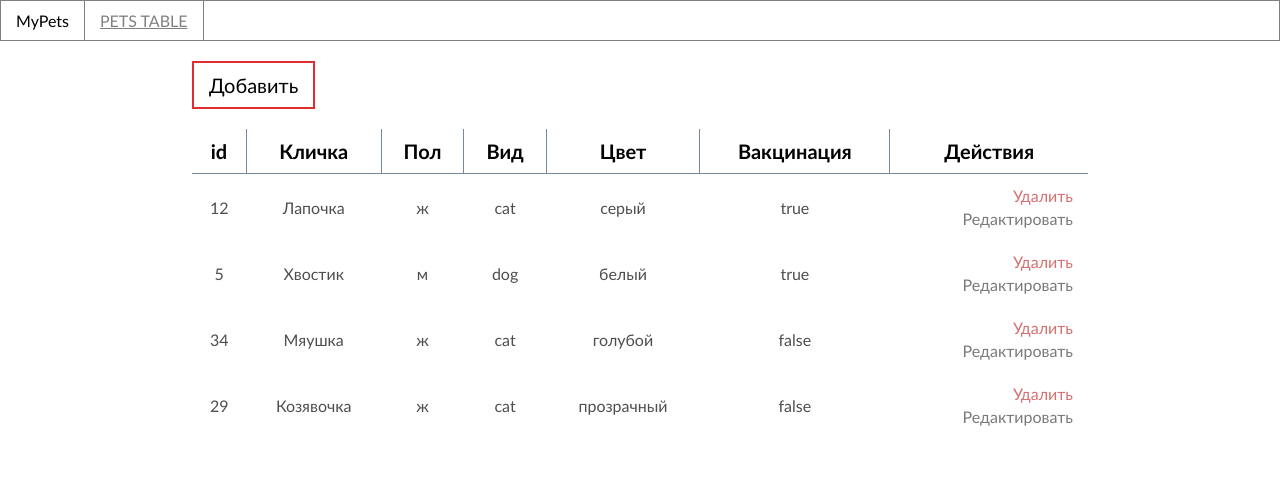
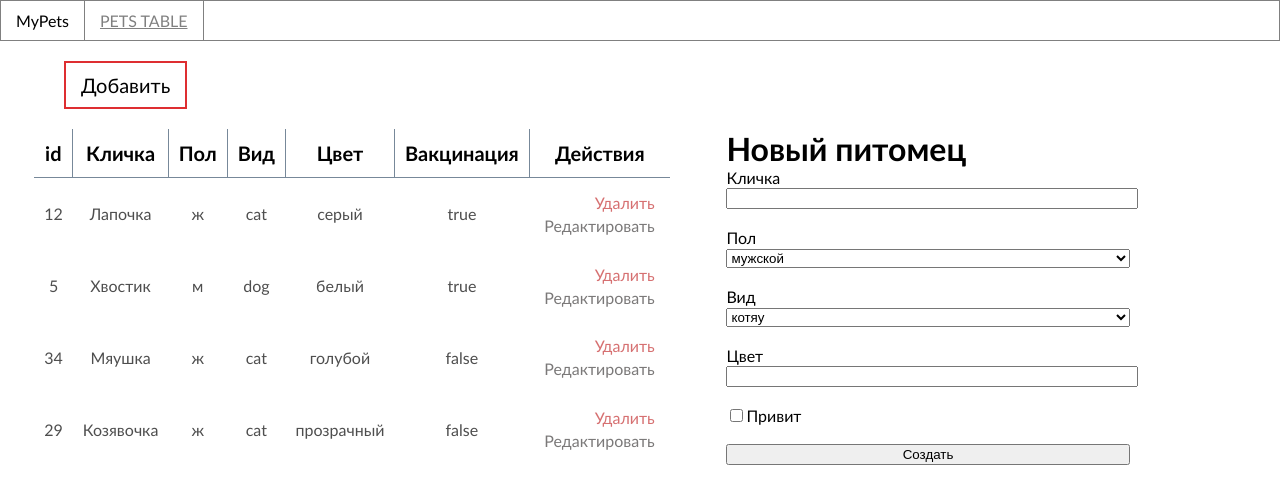
Before and after one commit to bumam/test-ng-app, an Angular app: page /pets in a window 1280 px wide. Both pictures are taken after a click on the button "Добавить". Shown: the top 504 px of the page. Built offline with nearby package versions, Linux system fonts and the light colour scheme.

Commit message:
add form

```diff
--- a/src/app/table/table.component.css
+++ b/src/app/table/table.component.css
@@ -1,13 +1,20 @@
-.table-wrapper {
+.big-wrapper {
   display: flex;
   justify-content: center;
   flex-direction: column;
-  padding: 0 15%;
+  width: 90%;
+  padding: 0 5%;
+}
+
+.wrapper {
+  display: flex;
+  width: 100%;
 }
 
 table {
   border-collapse: collapse;
   text-align: center;
+  width: 100%;
 }
 
 .add {
@@ -18,7 +25,23 @@ table {
   border: 2px solid #de2e31;
   font-family: 'Trebuchet MS', 'Lucida Sans Unicode', 'Lucida Grande', 'Lucida Sans', Arial, sans-serif;
   font-size: 20px;
+}
 
+.mini-wrapper {
+  display: flex;
+  width: 50%;
+  justify-content: center;
+}
+
+.add:hover {
+  cursor: pointer;
+  opacity: 0.7;
+}
+
+.add:active,
+.add:focus {
+  outline: none;
+  border: 2px solid #de2e31;
 }
 
 th {
@@ -39,6 +62,9 @@ td {
   color: #4e4e4e;
 }
 
+h1 {
+  margin: 0;
+}
 
 .actions {
   display: flex;
@@ -59,3 +85,39 @@ td {
   cursor: pointer;
   opacity: 0.4;
 }
+
+form {
+  width: 70%;
+  display: flex;
+  flex-direction: column;
+}
+
+input,
+select {
+  width: 100%;
+}
+
+.check {
+  display: flex;
+
+}
+
+.check input {
+  width: auto;
+}
+
+.half {
+  width: 50%;
+}
+
+.full {
+  width: 100%;
+}
+
+.show {
+  display: flex;
+}
+
+.hidden {
+  display: none;
+}
--- a/src/app/table/table.component.html
+++ b/src/app/table/table.component.html
@@ -1,7 +1,11 @@
-<div class="table-wrapper">
+<div class="big-wrapper">
 
-  <button class="add">Добавить</button>
-
+  <button class="add" (click)="btnClick = !btnClick">Добавить</button>
+  <div class="wrapper">
+    <div [ngClass]="{
+      half: btnClick,
+      full: !btnClick
+      }" class="mini-wrapper">
       <table>
         <tr>
           <th>id</th>
@@ -28,3 +32,60 @@
         </tr>
       </table>
     </div>
+
+    <div [ngClass]="{
+      show: btnClick,
+      hidden: !btnClick
+      }" class="mini-wrapper">
+      <form [formGroup]="profileForm">
+        <h1>{{head}}</h1>
+        <label>
+          Кличка
+          <br>
+          <input type="text" formControlName="firstName">
+        </label>
+        <br>
+        <label>
+          Пол
+          <br>
+          <select>
+            <option value="1" selected>мужской</option>
+            <option value="2">женский</option>
+          </select>
+        </label>
+        <br>
+        <label>
+          Вид
+          <br>
+          <select>
+            <option value="1" selected>котяу</option>
+            <option value="2">собакау</option>
+            <option value="3">попугау</option>
+          </select>
+        </label>
+        <br>
+        <label>
+          Цвет
+          <br>
+          <input type="text" formControlName="firstName">
+        </label>
+        <br>
+        <label class="check" x>
+          <input type="checkbox" formControlName="firstName">
+          Привит
+        </label>
+        <br>
+        <button type="submit">{{btn}}</button>
+        <div *ngIf="elFirstName.invalid && elFirstName.touched">
+          <span *ngIf="elFirstName.errors['required']">
+            Обязательное поле
+          </span>
+          <span *ngIf="elFirstName.errors['minlength']">
+            Минимально допустимое количество символов 3
+          </span>
+        </div>
+
+      </form>
+    </div>
+  </div>
+</div>
--- a/src/app/table/table.component.ts
+++ b/src/app/table/table.component.ts
@@ -1,5 +1,11 @@
 import { Component, OnInit } from '@angular/core';
 import mockData from './pets.mock';
+import {
+  FormGroup,
+  FormControl,
+  Validators,
+  FormBuilder,
+} from '@angular/forms';
 
 @Component({
   selector: 'app-table',
@@ -9,8 +15,24 @@ import mockData from './pets.mock';
 export class TableComponent implements OnInit {
   pet: any = {};
   pets = mockData;
+  profileForm: FormGroup;
+  btn = 'Создать';
+  head = 'Новый питомец';
+  btnClick = false;
 
-  constructor() {}
+  constructor(private fb: FormBuilder) {}
 
-  ngOnInit(): void {}
+  initForm() {
+    this.profileForm = this.fb.group({
+      firstName: ['', [Validators.required, Validators.minLength(3)]],
+    });
+  }
+
+  get elFirstName() {
+    return this.profileForm.get('firstName');
+  }
+
+  ngOnInit(): void {
+    this.initForm();
+  }
 }
--- a/src/index.html
+++ b/src/index.html
@@ -10,7 +10,7 @@
 </head>
 
 <body
-  style="margin: 0; font-family: 'Trebuchet MS', 'Lucida Sans Unicode', 'Lucida Grande', 'Lucida Sans', Arial, sans-serif;">
+  style=" margin: 0; font-family: 'Trebuchet MS', 'Lucida Sans Unicode', 'Lucida Grande', 'Lucida Sans', Arial, sans-serif;">
   <app-root></app-root>
 </body>
 
```
Also changed, not shown: src/app/app.module.ts (+6 -12 lines). Lines whose indentation alone changed are shown as unchanged.
